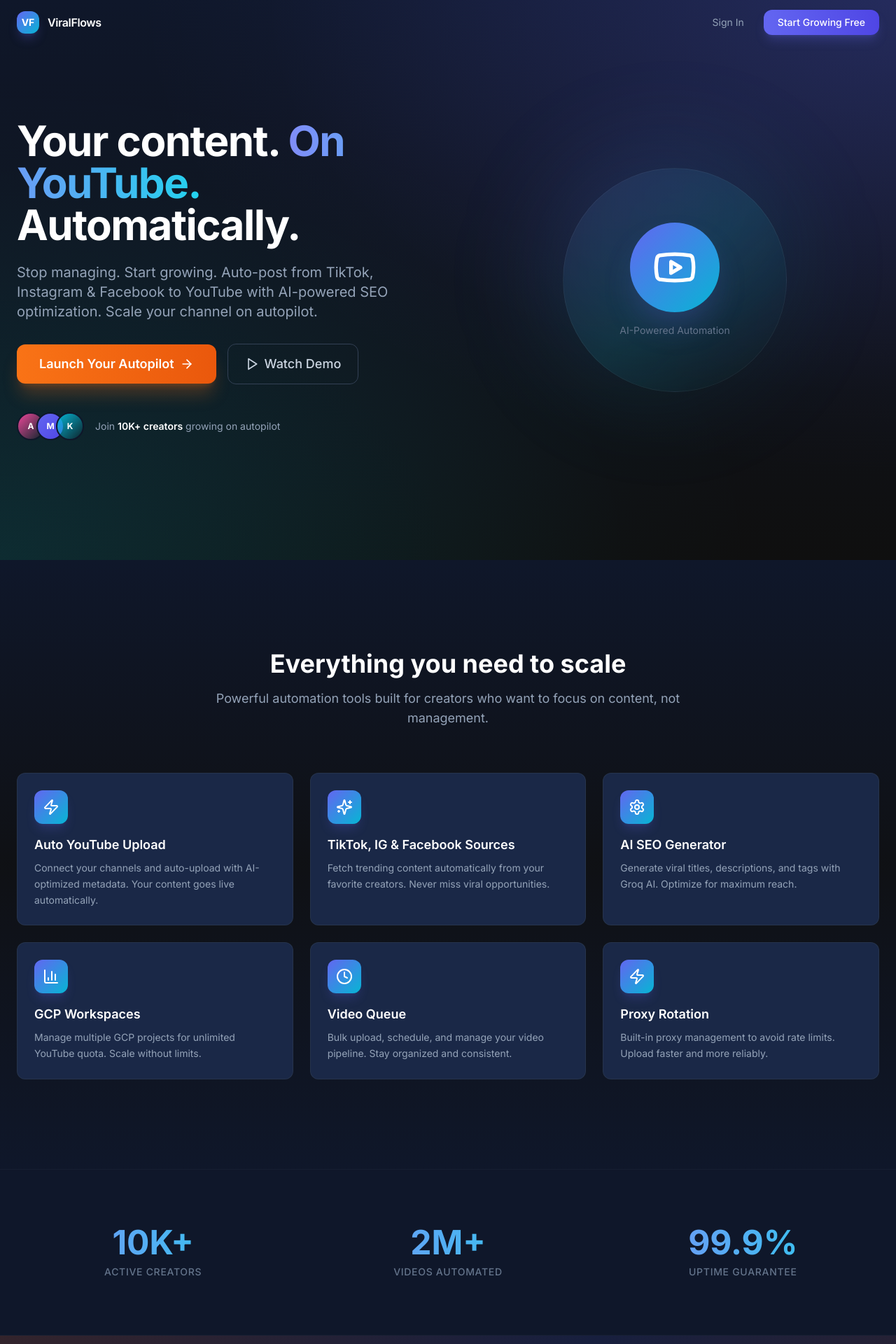
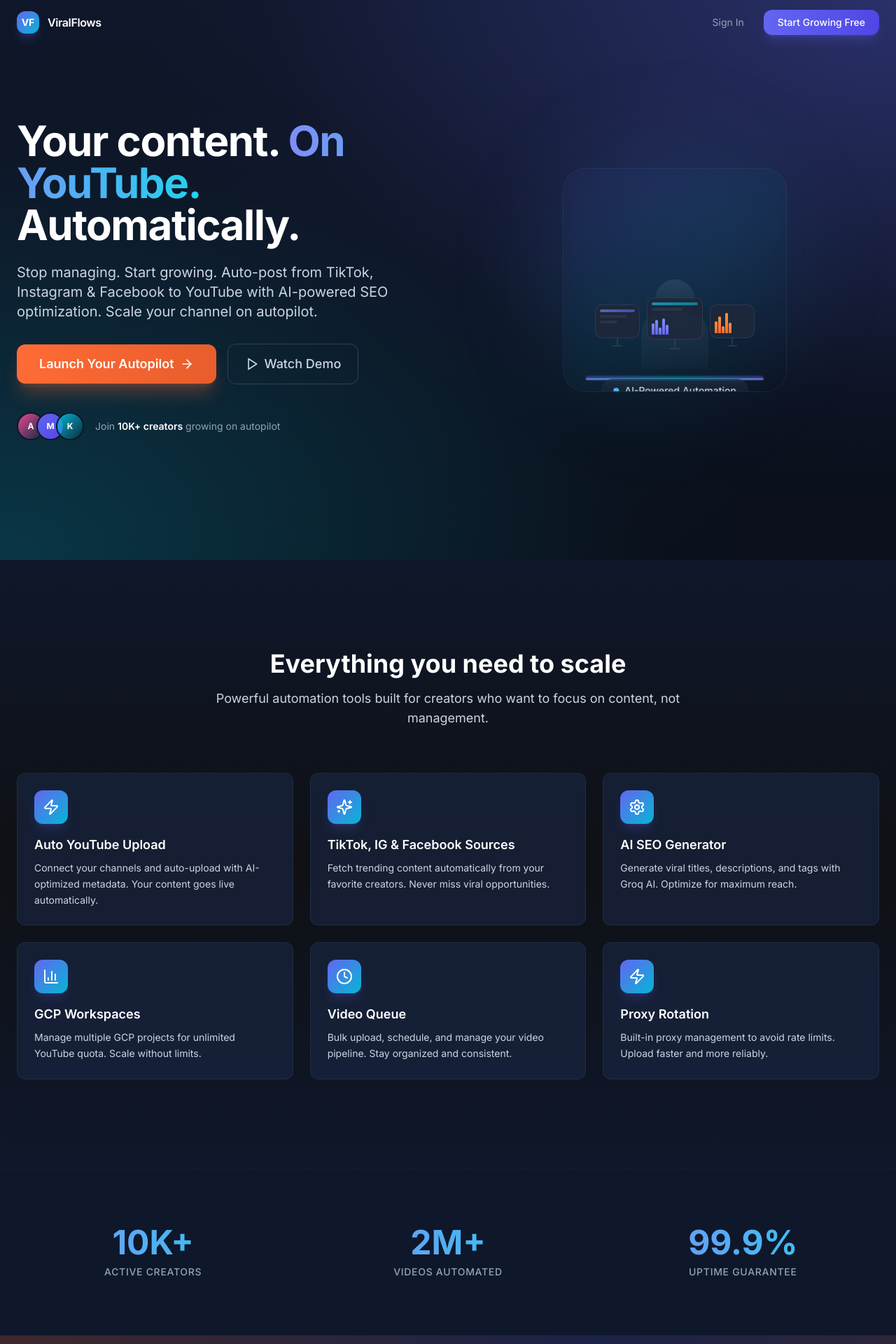
Before and after one commit to noobhere171-svg/viralflows, a React (Vite) app in the folder artifacts/web/: page / in a window 1280 px wide. Shown: the top 1920 px of the page at 70% size. Built offline with nearby package versions, Linux system fonts and the light colour scheme; no server answers.

Commit message:
landing: fix hero illustration (desk+3monitors+person), fix colors sharp like Manus, add backdrop-blur cards

```diff
--- a/artifacts/web/src/index.css
+++ b/artifacts/web/src/index.css
@@ -73,11 +73,30 @@
 .delay-400 { animation-delay: 400ms; }
 .delay-600 { animation-delay: 600ms; }
 
+/* Screen glow pulse for monitors */
+@keyframes screenPulse {
+  0%, 100% { opacity: 0.6; }
+  50% { opacity: 1; }
+}
+
+.animate-screen-pulse {
+  animation: screenPulse 3s ease-in-out infinite;
+}
+
+/* Reduced motion */
+@media (prefers-reduced-motion: reduce) {
+  .animate-fade-in,
+  .animate-float,
+  .animate-screen-pulse {
+    animation: none;
+  }
+}
+
 /* Landing page hero gradient overlay */
 .hero-gradient {
-  background: radial-gradient(ellipse at top right, rgba(99,102,241,0.15), transparent 50%),
-              radial-gradient(ellipse at bottom left, rgba(6,182,212,0.1), transparent 50%),
-              linear-gradient(to bottom, #0f172a, #0f0f0f);
+  background: radial-gradient(ellipse at top right, rgba(99,102,241,0.2), transparent 50%),
+              radial-gradient(ellipse at bottom left, rgba(6,182,212,0.15), transparent 50%),
+              linear-gradient(to bottom, #0f172a, #0a0f1a);
 }
 
 .features-gradient {
@@ -85,5 +104,5 @@
 }
 
 .cta-gradient {
-  background: linear-gradient(135deg, rgba(255,107,53,0.15), rgba(99,102,241,0.1), rgba(255,107,53,0.15));
+  background: linear-gradient(135deg, rgba(255,107,53,0.2), rgba(99,102,241,0.15), rgba(255,107,53,0.2));
 }
--- a/artifacts/web/src/pages/landing/LandingPage.tsx
+++ b/artifacts/web/src/pages/landing/LandingPage.tsx
@@ -1,6 +1,6 @@
 import { useEffect, useState } from "react";
 import { useNavigate } from "react-router-dom";
-import { ArrowRight, Play, Zap, Sparkles, Settings, BarChart3, Clock, Youtube } from "lucide-react";
+import { ArrowRight, Play, Zap, Sparkles, Settings, BarChart3, Clock } from "lucide-react";
 
 const features = [
   { icon: Zap, title: "Auto YouTube Upload", desc: "Connect your channels and auto-upload with AI-optimized metadata. Your content goes live automatically." },
@@ -39,7 +39,7 @@
             <span className="font-semibold text-white tracking-tight">ViralFlows</span>
           </div>
           <div className="flex items-center gap-3">
-            <button onClick={() => navigate("/login")} className="text-sm text-slate-400 hover:text-white transition-colors px-4 py-2">Sign In</button>
+            <button onClick={() => navigate("/login")} className="text-sm text-[#94a3b8] hover:text-white transition-colors px-4 py-2">Sign In</button>
             <button onClick={() => navigate("/register")} className="bg-gradient-to-r from-indigo-500 to-indigo-600 hover:from-indigo-600 hover:to-indigo-700 text-white px-5 py-2 rounded-lg text-sm font-medium transition-all shadow-lg shadow-indigo-500/25">Start Growing Free</button>
           </div>
         </div>
@@ -48,7 +48,7 @@
       {/* ─── Hero ─── */}
       <section className="relative min-h-screen flex items-center overflow-hidden">
         <div className="absolute inset-0 hero-gradient" />
-        <div className="absolute inset-0 bg-[radial-gradient(ellipse_at_top_right,rgba(99,102,241,0.12),transparent_60%),radial-gradient(ellipse_at_bottom_left,rgba(6,182,212,0.08),transparent_60%)]" />
+        <div className="absolute inset-0 bg-[radial-gradient(ellipse_at_top_right,rgba(99,102,241,0.15),transparent_60%),radial-gradient(ellipse_at_bottom_left,rgba(6,182,212,0.1),transparent_60%)]" />
 
         <div className="relative max-w-7xl mx-auto px-6 w-full">
           <div className="flex flex-col md:flex-row items-center gap-12 md:gap-16">
@@ -61,16 +61,16 @@
                 <span>Automatically.</span>
               </h1>
 
-              <p className="mt-6 text-lg sm:text-xl text-slate-400 max-w-xl leading-relaxed animate-fade-in delay-200">
+              <p className="mt-6 text-lg sm:text-xl text-[#cbd5e1] max-w-xl leading-relaxed animate-fade-in delay-200">
                 Stop managing. Start growing. Auto-post from TikTok, Instagram &amp; Facebook to YouTube with AI-powered SEO optimization. Scale your channel on autopilot.
               </p>
 
               <div className="mt-8 flex flex-col sm:flex-row items-center gap-4 animate-fade-in delay-400">
-                <button onClick={() => navigate("/register")} className="group bg-gradient-to-r from-orange-500 to-orange-600 hover:from-orange-600 hover:to-orange-700 text-white px-8 py-3.5 rounded-xl text-lg font-semibold transition-all shadow-xl shadow-orange-500/25 flex items-center gap-2">
+                <button onClick={() => navigate("/register")} className="group bg-gradient-to-r from-[#ff6b35] to-[#e85d2c] hover:from-[#e85d2c] hover:to-[#d64d1a] text-white px-8 py-3.5 rounded-xl text-lg font-semibold transition-all shadow-xl shadow-[#ff6b35]/25 flex items-center gap-2">
                   Launch Your Autopilot
                   <ArrowRight className="w-5 h-5 group-hover:translate-x-1 transition-transform" />
                 </button>
-                <button className="flex items-center gap-2 text-slate-300 hover:text-white px-6 py-3.5 rounded-xl border border-slate-700 hover:border-slate-500 transition-all text-lg font-medium">
+                <button className="flex items-center gap-2 text-[#cbd5e1] hover:text-white px-6 py-3.5 rounded-xl border border-[#334155] hover:border-[#64748b] transition-all text-lg font-medium">
                   <Play className="w-5 h-5" />
                   Watch Demo
                 </button>
@@ -84,24 +84,84 @@
                     </div>
                   ))}
                 </div>
-                <span className="text-slate-400 text-sm">Join <span className="text-white font-semibold">10K+ creators</span> growing on autopilot</span>
+                <span className="text-[#94a3b8] text-sm">Join <span className="text-white font-semibold">10K+ creators</span> growing on autopilot</span>
               </div>
             </div>
 
             {/* Right: Floating Illustration (Desktop only) */}
             <div className="hidden md:block flex-1 relative">
-              <div className="relative w-full aspect-square max-w-lg mx-auto">
-                <div className="absolute inset-0 animate-float">
-                  <div className="w-72 h-72 lg:w-96 lg:h-96 rounded-full bg-gradient-to-br from-indigo-500/20 via-cyan-500/10 to-transparent blur-3xl absolute top-1/2 left-1/2 -translate-x-1/2 -translate-y-1/2" />
-                  <div className="relative w-full h-full flex items-center justify-center">
-                    <div className="w-64 h-64 lg:w-80 lg:h-80 rounded-full bg-gradient-to-br from-indigo-400/10 via-cyan-400/10 to-transparent border border-white/5 backdrop-blur-sm flex items-center justify-center">
-                      <div className="text-center">
-                        <div className="w-24 h-24 lg:w-32 lg:h-32 mx-auto rounded-full bg-gradient-to-br from-indigo-500 to-cyan-500 flex items-center justify-center shadow-2xl shadow-indigo-500/30">
-                          <Youtube className="w-12 h-12 lg:w-16 lg:h-16 text-white" />
+              <div className="relative w-full aspect-square max-w-lg mx-auto animate-float">
+                {/* Background glow */}
+                <div className="w-72 h-72 lg:w-96 lg:h-96 rounded-full bg-gradient-to-br from-indigo-500/20 via-cyan-500/10 to-transparent blur-3xl absolute top-1/2 left-1/2 -translate-x-1/2 -translate-y-1/2" />
+
+                {/* Desk scene */}
+                <div className="relative w-full h-full flex items-center justify-center">
+                  <div className="w-64 h-64 lg:w-80 lg:h-80 rounded-[2rem] bg-gradient-to-br from-indigo-500/5 via-cyan-500/5 to-transparent border border-white/5 backdrop-blur-sm flex items-center justify-center relative overflow-hidden">
+
+                    {/* Person silhouette */}
+                    <div className="absolute bottom-8 left-1/2 -translate-x-1/2 flex flex-col items-center">
+                      <div className="w-14 h-14 rounded-full bg-gradient-to-b from-slate-400/15 to-slate-500/5" />
+                      <div className="w-24 h-20 rounded-t-[30px] bg-gradient-to-b from-slate-400/10 to-slate-500/5 -mt-2" />
+                    </div>
+
+                    {/* Monitors row */}
+                    <div className="absolute bottom-16 left-1/2 -translate-x-1/2 flex items-end gap-2.5 z-10">
+                      {/* Monitor 1 */}
+                      <div className="flex flex-col items-center">
+                        <div className="w-14 h-11 lg:w-16 lg:h-12 rounded-md bg-slate-800/90 border border-slate-600/40 p-1.5 flex flex-col gap-1">
+                          <div className="h-1 w-full rounded bg-gradient-to-r from-indigo-400 to-indigo-500 animate-screen-pulse" />
+                          <div className="h-1 w-3/4 rounded bg-slate-600/30" />
+                          <div className="h-1 w-1/2 rounded bg-slate-600/30" />
                         </div>
-                        <p className="mt-4 text-slate-500 text-sm">AI-Powered Automation</p>
+                        <div className="w-0.5 h-2.5 bg-slate-600/40" />
+                        <div className="w-3.5 h-0.5 rounded-full bg-slate-600/40" />
+                      </div>
+
+                      {/* Monitor 2 - Center (main) */}
+                      <div className="flex flex-col items-center -mb-1">
+                        <div className="w-[4.5rem] h-14 lg:w-20 lg:h-[3.75rem] rounded-md bg-slate-800/90 border border-slate-600/40 p-1.5 flex flex-col gap-1">
+                          <div className="flex gap-1 h-full">
+                            <div className="flex-1 flex flex-col gap-1">
+                              <div className="h-1 w-full rounded bg-gradient-to-r from-cyan-400 to-cyan-500 animate-screen-pulse" />
+                              <div className="h-1 w-2/3 rounded bg-slate-600/30" />
+                              <div className="flex-1 flex items-end gap-px pt-1">
+                                {[60,80,40,90,55].map((h,i) => (
+                                  <div key={i} className="w-1 bg-gradient-to-t from-indigo-500 to-indigo-400 rounded-t" style={{height:`${h}%`}} />
+                                ))}
+                              </div>
+                            </div>
+                          </div>
+                        </div>
+                        <div className="w-0.5 h-3 bg-slate-600/40" />
+                        <div className="w-4 h-0.5 rounded-full bg-slate-600/40" />
+                      </div>
+
+                      {/* Monitor 3 */}
+                      <div className="flex flex-col items-center">
+                        <div className="w-14 h-11 lg:w-16 lg:h-12 rounded-md bg-slate-800/90 border border-slate-600/40 p-1.5 flex flex-col gap-1">
+                          <div className="flex gap-px h-full items-end">
+                            {[50,70,30,85,45].map((h,i) => (
+                              <div key={i} className="w-1 bg-gradient-to-t from-[#ff6b35] to-orange-400 rounded-t" style={{height:`${h}%`}} />
+                            ))}
+                          </div>
+                        </div>
+                        <div className="w-0.5 h-2.5 bg-slate-600/40" />
+                        <div className="w-3.5 h-0.5 rounded-full bg-slate-600/40" />
                       </div>
                     </div>
+
+                    {/* Desk surface */}
+                    <div className="absolute bottom-4 left-1/2 -translate-x-1/2 w-[80%] h-1.5 bg-gradient-to-r from-indigo-500/40 via-cyan-500/40 to-indigo-500/40 rounded-full blur-[1px]" />
+                    <div className="absolute bottom-4 left-1/2 -translate-x-1/2 w-[80%] h-[3px] bg-gradient-to-r from-indigo-400/60 via-cyan-400/50 to-indigo-400/60 rounded-full" />
+
+                    {/* Floating label */}
+                    <div className="absolute -bottom-4 left-1/2 -translate-x-1/2">
+                      <div className="inline-flex items-center gap-2 px-4 py-1.5 rounded-full bg-slate-800/60 border border-slate-700/30 backdrop-blur-sm whitespace-nowrap">
+                        <div className="w-2 h-2 rounded-full bg-gradient-to-r from-indigo-400 to-cyan-400" />
+                        <span className="text-xs lg:text-sm text-[#cbd5e1] font-medium">AI-Powered Automation</span>
+                      </div>
+                    </div>
+
                   </div>
                 </div>
               </div>
@@ -115,21 +175,21 @@
         <div className="max-w-7xl mx-auto px-6">
           <div className="text-center mb-16">
             <h2 className="text-3xl lg:text-4xl font-bold text-white">Everything you need to scale</h2>
-            <p className="mt-4 text-lg text-slate-400 max-w-2xl mx-auto">Powerful automation tools built for creators who want to focus on content, not management.</p>
+            <p className="mt-4 text-lg text-[#cbd5e1] max-w-2xl mx-auto">Powerful automation tools built for creators who want to focus on content, not management.</p>
           </div>
 
           <div className="grid grid-cols-1 md:grid-cols-2 lg:grid-cols-3 gap-6">
             {features.map((feat, i) => {
               const Icon = feat.icon;
               return (
-                <div key={feat.title} className="group relative bg-[#1a2847] border border-slate-700/50 rounded-xl p-6 transition-all duration-300 hover:border-indigo-500/50 hover:shadow-xl hover:shadow-indigo-500/5 hover:-translate-y-0.5">
-                  <div className="absolute inset-0 rounded-xl bg-gradient-to-br from-indigo-500/0 via-transparent to-cyan-500/0 group-hover:from-indigo-500/5 group-hover:to-cyan-500/5 transition-all duration-300 pointer-events-none" />
+                <div key={feat.title} className="group relative bg-[#1a2847]/60 backdrop-blur-sm border border-[#334155]/40 rounded-xl p-6 transition-all duration-300 hover:border-indigo-500/50 hover:shadow-xl hover:shadow-indigo-500/10 hover:-translate-y-0.5">
+                  <div className="absolute inset-0 rounded-xl bg-gradient-to-br from-indigo-500/0 via-transparent to-cyan-500/0 group-hover:from-indigo-500/10 group-hover:to-cyan-500/10 transition-all duration-300 pointer-events-none" />
                   <div className="relative">
                     <div className="w-12 h-12 rounded-lg bg-gradient-to-br from-indigo-500 to-cyan-500 flex items-center justify-center shadow-lg shadow-indigo-500/20 mb-4">
                       <Icon className="w-6 h-6 text-white" />
                     </div>
                     <h3 className="text-lg font-semibold text-white mb-2">{feat.title}</h3>
-                    <p className="text-sm text-slate-400 leading-relaxed">{feat.desc}</p>
+                    <p className="text-sm text-[#cbd5e1] leading-relaxed">{feat.desc}</p>
                   </div>
                 </div>
               );
@@ -139,13 +199,13 @@
       </section>
 
       {/* ─── Stats ─── */}
-      <section className="py-16 lg:py-20 border-y border-slate-800/50">
+      <section className="py-16 lg:py-20 border-y border-[#1e293b]/50">
         <div className="max-w-7xl mx-auto px-6">
           <div className="grid grid-cols-1 md:grid-cols-3 gap-8 text-center">
             {stats.map((stat) => (
               <div key={stat.label}>
                 <div className="text-4xl lg:text-5xl font-extrabold bg-gradient-to-r from-indigo-400 to-cyan-400 bg-clip-text text-transparent">{stat.value}</div>
-                <div className="mt-2 text-sm text-slate-500 font-medium uppercase tracking-wider">{stat.label}</div>
+                <div className="mt-2 text-sm text-[#94a3b8] font-medium uppercase tracking-wider">{stat.label}</div>
               </div>
             ))}
           </div>
@@ -157,9 +217,9 @@
         <div className="absolute inset-0 cta-gradient" />
         <div className="relative max-w-7xl mx-auto px-6 text-center">
           <h2 className="text-3xl lg:text-4xl font-bold text-white">Ready to automate your growth?</h2>
-          <p className="mt-4 text-lg text-slate-400 max-w-xl mx-auto">Start free. Scale your YouTube channel on autopilot today.</p>
+          <p className="mt-4 text-lg text-[#cbd5e1] max-w-xl mx-auto">Start free. Scale your YouTube channel on autopilot today.</p>
           <div className="mt-8">
-            <button onClick={() => navigate("/register")} className="group bg-gradient-to-r from-orange-500 to-orange-600 hover:from-orange-600 hover:to-orange-700 text-white px-8 py-3.5 rounded-xl text-lg font-semibold transition-all shadow-xl shadow-orange-500/25 inline-flex items-center gap-2">
+            <button onClick={() => navigate("/register")} className="group bg-gradient-to-r from-[#ff6b35] to-[#e85d2c] hover:from-[#e85d2c] hover:to-[#d64d1a] text-white px-8 py-3.5 rounded-xl text-lg font-semibold transition-all shadow-xl shadow-[#ff6b35]/25 inline-flex items-center gap-2">
               Start Growing Free
               <ArrowRight className="w-5 h-5 group-hover:translate-x-1 transition-transform" />
             </button>
@@ -168,16 +228,16 @@
       </section>
 
       {/* ─── Footer ─── */}
-      <footer className="border-t border-slate-800/50 py-8">
+      <footer className="border-t border-[#1e293b]/50 py-8">
         <div className="max-w-7xl mx-auto px-6 flex flex-col md:flex-row items-center justify-between gap-4">
           <div className="flex items-center gap-3">
             <div className="w-6 h-6 rounded bg-gradient-to-br from-indigo-500 to-cyan-500 flex items-center justify-center font-bold text-white text-xs">VF</div>
             <span className="font-semibold text-white text-sm">ViralFlows</span>
           </div>
-          <p className="text-sm text-slate-600">&copy; 2026 ViralFlows. All rights reserved.</p>
+          <p className="text-sm text-[#64748b]">&copy; 2026 ViralFlows. All rights reserved.</p>
           <div className="flex items-center gap-6">
             {["Privacy", "Terms", "Contact"].map((link) => (
-              <button key={link} className="text-sm text-slate-500 hover:text-white transition-colors">{link}</button>
+              <button key={link} className="text-sm text-[#94a3b8] hover:text-white transition-colors">{link}</button>
             ))}
           </div>
         </div>
```
